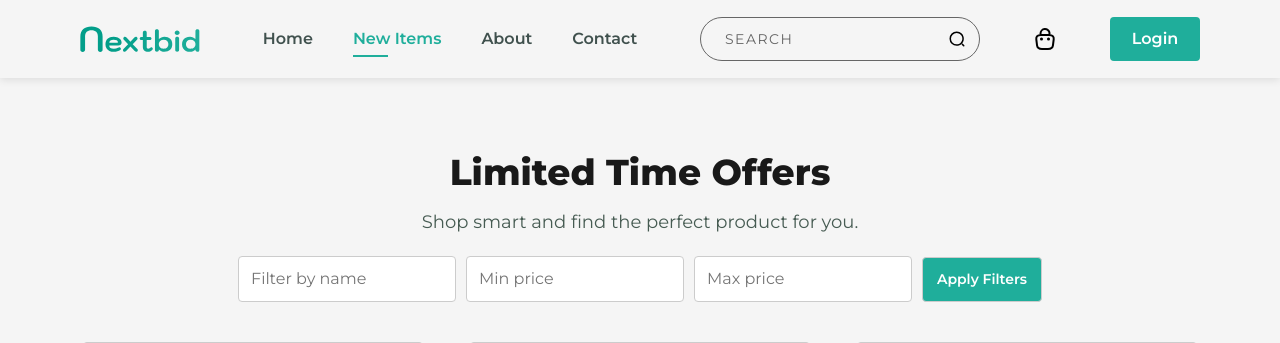
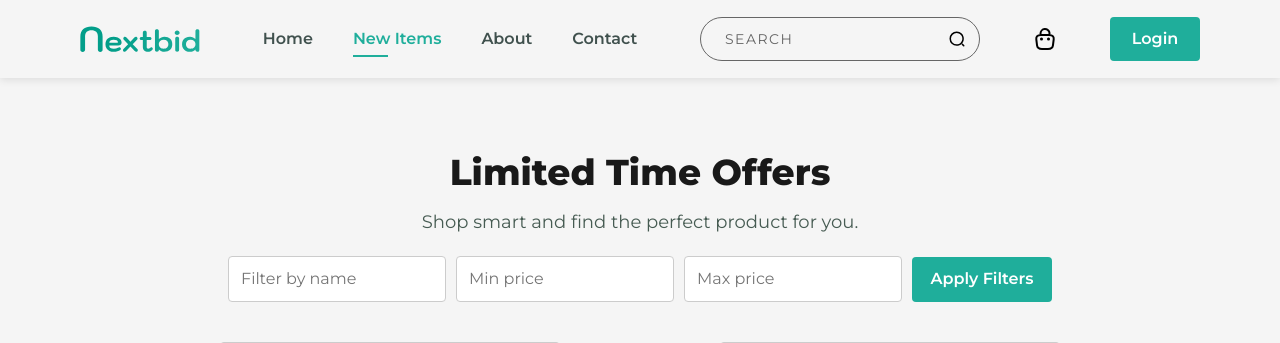
Before and after one commit to akbaralinabiev/nextbid-auction-website, a PHP site: page /new-items.html in a window 1280 px wide. Shown: the top 343 px of the page. Run offline with PHP 8.4, Linux system fonts and the light colour scheme.

Commit message:
filter button min-width changes

```diff
--- a/new-items.html
+++ b/new-items.html
@@ -65,13 +65,13 @@
     <!-- ....................................Here starts products section........................................ -->
 
 
-      <div class="filter">
+      <div class="filter-filter">
         <div class="filter-container">
           <div class="inputs">
           <input type="text" id="nameFilter" placeholder="Filter by name">
           <input type="number" id="minPriceFilter" placeholder="Min price">
           <input type="number" id="maxPriceFilter" placeholder="Max price">
-          </div>
+          </div filter-button>
           <button onclick="filterCards()">Apply Filters</button>
         </div>
       </div>
--- a/styles/new-items.css
+++ b/styles/new-items.css
@@ -72,7 +72,7 @@ body {
 }
 
 #header .image {
-  width: 120px
+  width: 120px;
 }
 
 .navbar li {
@@ -120,7 +120,6 @@ body {
 /*******Hamburger Menu********/
 
 .toggle-btn {
-
   padding-top: 6px;
   color: #191919;
   cursor: pointer;
@@ -177,9 +176,6 @@ body {
 .dropdown-menu li a.active {
   color: #1fae9b;
 }
-
-
-
 
 /*******Search Bar********/
 
@@ -264,12 +260,12 @@ button {
   background-color: #1fae9b;
 }
 
-
 /****************************new section*********************************/
 
 .current-goods {
   margin: 150px 0 0 0;
   text-align: center;
+  padding: 0 80px;
 }
 
 .current-goods h2 {
@@ -282,7 +278,6 @@ button {
 }
 
 @media (max-width: 1250px) {
-
   .navbar,
   .navbar .navbar-icons {
     display: none;
@@ -302,7 +297,6 @@ button {
 }
 
 @media (max-width: 574px) {
-
   #header .search-container,
   .reg {
     display: none;
@@ -337,6 +331,9 @@ button {
   #header .image {
     width: 80px;
   }
+  .current-goods {
+    padding: 0 20px;
+  }
 }
 
 /*************************************Here starts like button design***************************************/
@@ -358,7 +355,6 @@ button {
   font-weight: 500;
 }
 
-
 /*************************************Here starts filter design***************************************/
 
 .filter-container {
@@ -370,26 +366,36 @@ button {
   padding: 0 20px;
 }
 
-.filter{
-  padding: 0 80px;
+.filter-filter {
+  padding: 0 20px;
 }
 
-.inputs{
-display: flex;
-gap: 10px;
-flex-direction: row;
-}
-.filter-container button {
-  padding: 10px 12px;
-  border-radius: 4px;
-  border: 1px solid #ccc;
-  font-size: 14px;
-  width: 120px;
-  height: 45px;
+.inputs {
+  display: flex;
+  gap: 10px;
+  flex-direction: row;
 }
 
-.inputs input{
+.filter-container button {
+  min-width: 140px;
+  height: 45px;
+  font-size: 16px;
+  background-color: #1fae9b;
+  color: #fff;
+  border: none;
+  border-radius: 4px;
+  cursor: pointer;
   padding: 10px 12px;
+  -webkit-border-radius: 4px;
+  -moz-border-radius: 4px;
+  -ms-border-radius: 4px;
+  -o-border-radius: 4px;
+}
+
+
+.inputs input {
+  padding: 10px 12px;
+  width: auto;
   border-radius: 4px;
   border: 1px solid #ccc;
   font-size: 16px;
@@ -412,29 +418,29 @@ flex-direction: row;
   background-color: #1a9887;
 }
 
-@media (max-width: 835px){
-  .inputs{
+@media (max-width: 835px) {
+  .inputs {
     display: flex;
     flex-direction: column;
-
   }
-
   .filter-container {
     gap: 50px;
-
   }
-  .filter{
+  .filter {
     padding: 0 20px;
   }
+}
 
-}
-@media (max-width: 574px){
+@media (max-width: 574px) {
   .filter-container {
     gap: 20px;
   }
+
+  .inputs {
+   width: 160px;
+  }
 }
 /*************************************Here starts card design***************************************/
-
 
 #cards {
   height: auto;
@@ -613,7 +619,6 @@ flex-direction: row;
     align-items: center;
   }
 }
-
 
 /*************************************Here starts pagination***************************************/
 
```
